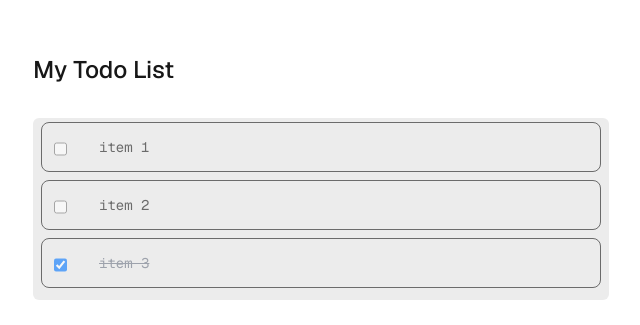
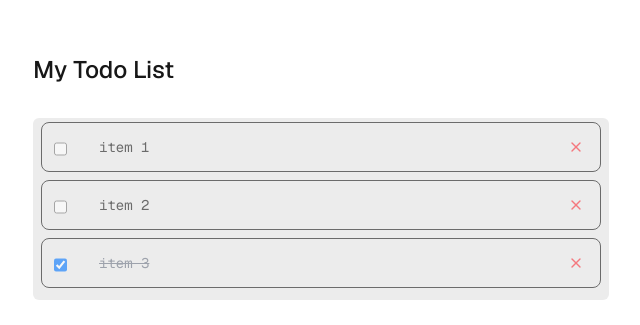
Before and after one commit to andrewtlu/odyssey-interview, a Next.js app: page / in a window 1280 px wide. Shown: the part 183-508 px from the top of the page, without its empty margins (319-959 px from the left). Built offline with nearby package versions, Linux system fonts and the light colour scheme.

Commit message:
Task 4 Update 1.0

```diff
--- a/src/app/Todo/Todo.tsx
+++ b/src/app/Todo/Todo.tsx
@@ -1,11 +1,19 @@
 "use client";
+
+import { IconX } from "@tabler/icons-react";
 
 export type TodoItem = {
   id: number;
   text: string;
   completed: boolean;
 };
-export const Todo = ({ id, text, completed }: TodoItem) => {
+
+interface TodoProps extends TodoItem {
+  onToggle: () => void;
+  onDelete: () => void;
+}
+
+export const Todo = ({ id, text, completed, onToggle, onDelete }: TodoProps) => {
   // eslint-disable-next-line @typescript-eslint/no-unused-vars
   return (
     <div className="flex flex-row gap-[32px] p-3 mb-2 rounded-lg border ${
@@ -16,10 +24,24 @@ export const Todo = ({ id, text, completed }: TodoItem) => {
       <input
         type="checkbox"
         checked={completed}
-        readOnly
+        onChange={onToggle}
         className="mt-1"
       />
-      <div className={completed ? 'line-through text-gray-500' : ''}>{text}</div>
+      <div
+        className={`flex-grow cursor-pointer ${completed ? 'line-through text-gray-500' : ''}`}
+        onClick={onToggle}
+      >
+        {text}
+      </div>
+      <button
+        onClick={(e) => {
+          e.stopPropagation();
+          onDelete();
+        }}
+        className="text-red-500 hover:text-red-700 p-1"
+      >
+      <IconX size={16} />
+      </button>
     </div>
   );
 };
--- a/src/app/Todo/TodoList.tsx
+++ b/src/app/Todo/TodoList.tsx
@@ -22,6 +22,7 @@ export const TodoList = ({ initialTodos }: { initialTodos?: TodoItem[] }) => {
       completed: true,
     },
   ]);
+
   const [newTodoText, setNewTodoText] = useState("");
 
   const addTodo = () => {
@@ -37,12 +38,27 @@ export const TodoList = ({ initialTodos }: { initialTodos?: TodoItem[] }) => {
     setNewTodoText("");
   };
 
+  const toggleTodo = (id: number) => {
+    setTodos(todos.map(todo =>
+      todo.id === id ? { ...todo, completed: !todo.completed } : todo
+    ));
+  };
+
+  const deleteTodo = (id: number) => {
+    setTodos(todos.filter(todo => todo.id !== id));
+  };
+
   return (
     <>
       <div className="font-medium text-2xl">My Todo List</div>
       <ul className="font-mono list-inside list-decimal text-sm/6 text-center sm:text-left bg-content w-full px-2 py-1 rounded-md flex flex-col">
         {todos.map((val) => (
-          <Todo key={val.id} {...val} />
+          <Todo
+            key={val.id}
+            {...val}
+            onToggle={() => toggleTodo(val.id)}
+            onDelete={() => deleteTodo(val.id)}
+          />
         ))}
       </ul>
       <div className="flex gap-4 items-center flex-col sm:flex-row w-full">
```
